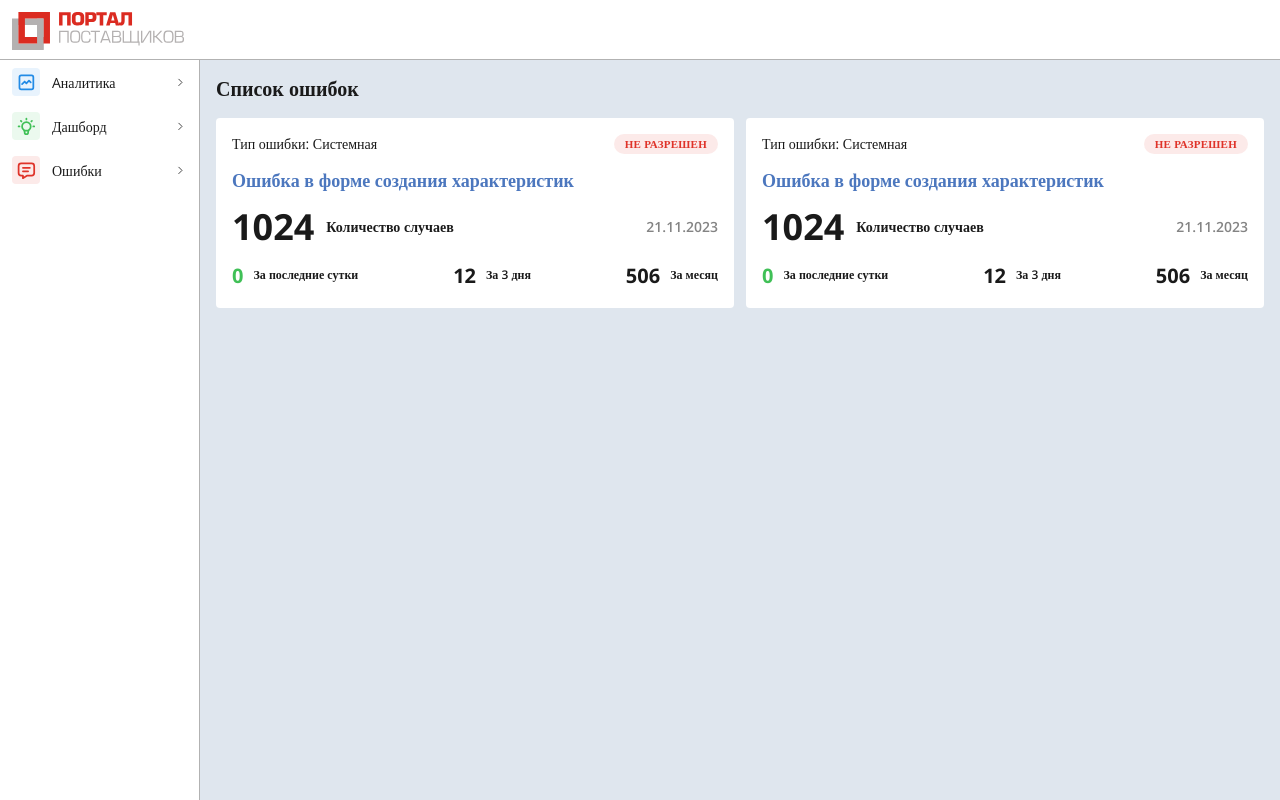
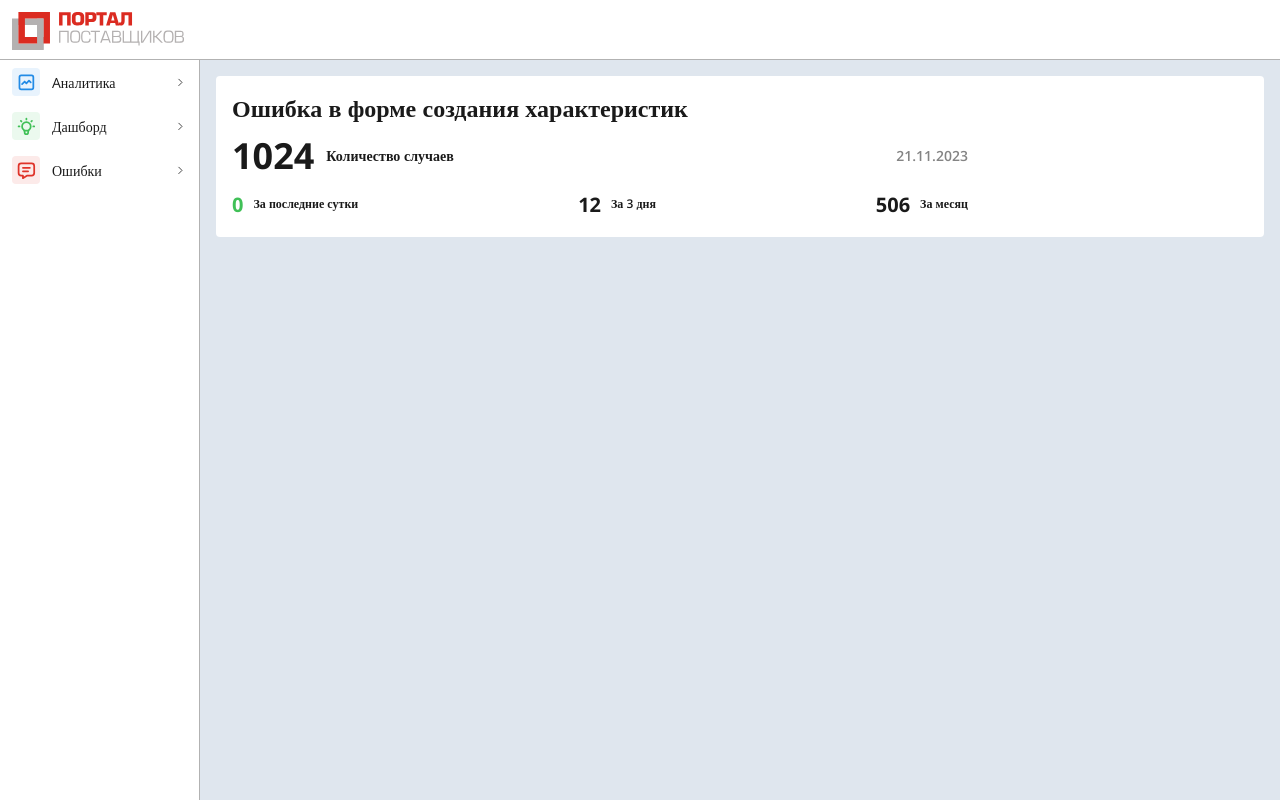
Before and after one commit to AtomicScience/tenderhack2023controlcenter, a React (Vite) app: page / in a window 1280 px wide. Built offline with nearby package versions, Linux system fonts and the light colour scheme; what @reatom/framework, @reatom/npm-react would draw is missing.

Commit message:
Intermeidate progress, again

```diff
--- a/package.json
+++ b/package.json
@@ -4,7 +4,7 @@
   "version": "0.0.0",
   "type": "module",
   "scripts": {
-    "dev": "vite",
+    "dev": "vite --host",
     "build": "tsc && vite build",
     "lint": "eslint . --ext ts,tsx --report-unused-disable-directives --max-warnings 0",
     "preview": "vite preview"
--- a/src/App.tsx
+++ b/src/App.tsx
@@ -1,7 +1,7 @@
 import { AppShell, Burger, Group } from '@mantine/core';
 import { useDisclosure } from '@mantine/hooks';
 import { Navbar } from './components/Navbar';
-import { Incidents } from './components/Incidents';
+import { ErrorKindPage } from './components/ErrorKindPage';
 
 function App() {
   const [opened, { toggle }] = useDisclosure();
@@ -26,7 +26,7 @@ function App() {
       </AppShell.Navbar>
 
       <AppShell.Main bg="pale-blue.1">
-        <Incidents />
+        <ErrorKindPage/>
       </AppShell.Main>
     </AppShell>
   );
--- /dev/null
+++ b/src/components/ErrorKindPage.tsx
@@ -0,0 +1,19 @@
+import { Title, Paper, Flex, Stack, Space } from '@mantine/core';
+import { ErrorOccurenes } from './ErrorOccurenes';
+
+export const ErrorKindPage = () => {
+  return (
+    <Paper p="md">
+      <Flex wrap="wrap">
+        <Stack gap="sm" className="!flex-grow">
+          <Title order={1} fw={600} className="!text-2xl">
+            Ошибка в форме создания характеристик
+          </Title>
+          <ErrorOccurenes />
+        </Stack>
+
+        <Space className="!flex-grow" />
+      </Flex>
+    </Paper>
+  );
+}
--- /dev/null
+++ b/src/components/ErrorOccurenes.tsx
@@ -0,0 +1,47 @@
+import { Group, Text } from '@mantine/core';
+
+export const ErrorOccurenes = () => {
+  return (
+    <>
+      <Group justify="space-between">
+        <Group gap="sm">
+          <Text span fw={700} className="!text-4xl">
+            1024
+          </Text>
+          <Text size="sm" fw={600}>
+            Количество случаев
+          </Text>
+        </Group>
+        <Text c="gray" size="sm" fw={600}>
+          21.11.2023
+        </Text>
+      </Group>
+      <Group justify="space-between">
+        <Group gap="xs">
+          <Text span fw={700} size="xl" c="green">
+            0
+          </Text>
+          <Text size="xs" fw={600}>
+            За последние сутки
+          </Text>
+        </Group>
+        <Group gap="xs">
+          <Text span fw={700} size="xl">
+            12
+          </Text>
+          <Text size="xs" fw={600}>
+            За 3 дня
+          </Text>
+        </Group>
+        <Group gap="xs">
+          <Text span fw={700} size="xl">
+            506
+          </Text>
+          <Text size="xs" fw={600}>
+            За месяц
+          </Text>
+        </Group>
+      </Group>
+    </>
+  );
+}
--- a/src/components/IncidentCard.tsx
+++ b/src/components/IncidentCard.tsx
@@ -1,5 +1,6 @@
 import { Anchor, Badge, Card, CardSection, Center, Group, Space, Stack, Text } from '@mantine/core'
 import { IconVersions } from '@tabler/icons-react';
+import { ErrorOccurenes } from './ErrorOccurenes';
 
 export const IncidentCard = () => {
   return (
@@ -19,45 +20,7 @@ export const IncidentCard = () => {
         <Anchor size="lg" fw={600}>
           Ошибка в форме создания характеристик
         </Anchor>
-        <Group justify="space-between">
-          <Group gap="sm">
-            <Text span fw={700} className="!text-4xl">
-              1024
-            </Text>
-            <Text size="sm" fw={600}>
-              Количество случаев
-            </Text>
-          </Group>
-          <Text c="gray" size="sm" fw={600}>
-            21.11.2023
-          </Text>
-        </Group>
-        <Group justify="space-between">
-          <Group gap="xs">
-            <Text span fw={700} size="xl" c='green'>
-              0
-            </Text>
-            <Text size="xs" fw={600}>
-              За последние сутки
-            </Text>
-          </Group>
-          <Group gap="xs">
-            <Text span fw={700} size="xl">
-              12
-            </Text>
-            <Text size="xs" fw={600}>
-              За 3 дня
-            </Text>
-          </Group>
-          <Group gap="xs">
-            <Text span fw={700} size="xl">
-              506
-            </Text>
-            <Text size="xs" fw={600}>
-              За месяц
-            </Text>
-          </Group>
-        </Group>
+        <ErrorOccurenes/>
       </Stack>
     </Card>
   );
--- a/src/components/VariantPage.tsx
+++ /dev/null
@@ -1,14 +0,0 @@
-import { Stack, Title, Text } from '@mantine/core';
-
-export const VariantPage = () => {
-  return (
-    <Stack>
-      <Text size="sm" c="gray.7">
-        Ошибка #123456
-      </Text>
-      <Title order={1} size="xl" fw={700}>
-        Список ошибок
-      </Title>
-    </Stack>
-  );
-}
```
